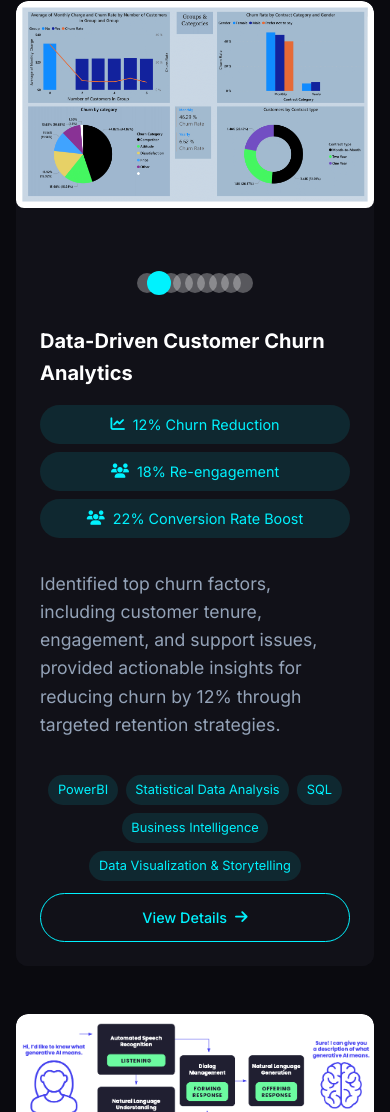
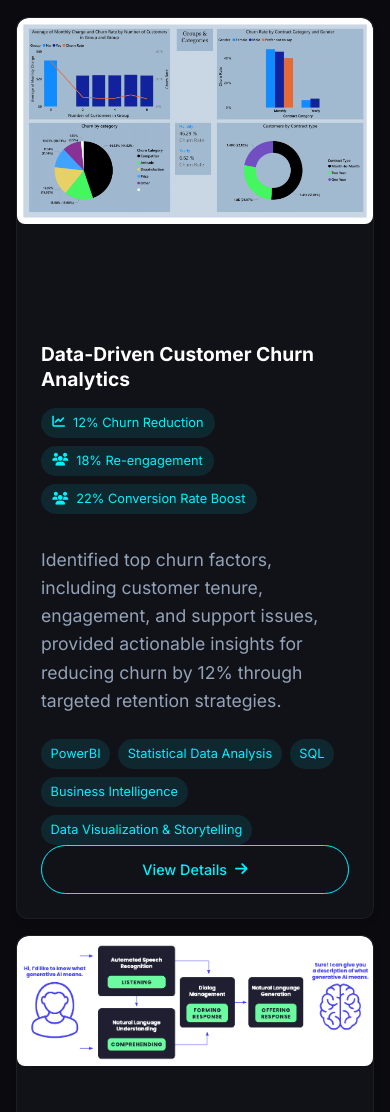
Before and after one commit to pritom02bh/pritom02bh.github.io, a plain HTML site: page index.html in a window 390 px wide. Shown: the part 1823-2935 px from the top of the page. Drawn offline with Linux system fonts and the light colour scheme.

Commit message:
mobile design update
v

```diff
--- a/styles.css
+++ b/styles.css
@@ -236,22 +236,26 @@ p {
 /* Project Cards */
 .publications {
     display: grid;
-    grid-template-columns: repeat(2, 1fr);
+    grid-template-columns: repeat(auto-fit, minmax(300px, 1fr));
     gap: 2rem;
     margin-top: 2rem;
+    padding: 0 1rem;
 }
 
 .publication {
     background: var(--bg-secondary);
     border-radius: var(--border-radius);
     overflow: hidden;
-    transition: transform var(--transition-speed) ease, box-shadow var(--transition-speed) ease;
+    transition: transform var(--transition-speed) ease;
+    border: 1px solid rgba(255, 255, 255, 0.05);
+    height: 100%;
     display: flex;
     flex-direction: column;
 }
 
 .publication:hover {
     transform: translateY(-5px);
+    box-shadow: 0 10px 20px rgba(0, 0, 0, 0.2);
 }
 
 /* Project Slider */
@@ -276,50 +280,20 @@ p {
     width: 100%;
     height: 100%;
     object-fit: cover;
-    transition: opacity 0.5s ease-in-out, transform 0.5s ease-in-out;
     opacity: 0;
-    transform: scale(1.05);
-    z-index: 0;
+    transition: opacity 0.5s ease-in-out;
 }
 
 .slider-image.active {
     opacity: 1;
-    transform: scale(1);
-    z-index: 1;
-}
-
-/* Slider Navigation */
-.slider-nav {
-    position: absolute;
-    bottom: 1rem;
-    left: 50%;
-    transform: translateX(-50%);
-    display: flex;
-    gap: 0.5rem;
-    z-index: 2;
-}
-
-.slider-dot {
-    width: 8px;
-    height: 8px;
-    border-radius: 50%;
-    background: rgba(255, 255, 255, 0.3);
-    cursor: pointer;
-    transition: all var(--transition-speed);
-}
-
-.slider-dot.active {
-    background: var(--accent-primary);
-    transform: scale(1.2);
 }
 
 /* Project Content */
 .publication .content {
+    padding: 1.5rem;
     flex: 1;
     display: flex;
     flex-direction: column;
-    padding: 1.5rem;
-    background: var(--bg-secondary);
 }
 
 .project-header {
@@ -327,10 +301,18 @@ p {
 }
 
 .project-header strong {
-    font-size: 1.5rem;
+    font-size: 1.4rem;
     color: var(--text-primary);
+    display: block;
+    margin-bottom: 0.5rem;
+    line-height: 1.3;
+}
+
+.project-description {
+    color: var(--text-secondary);
+    font-size: 0.95rem;
+    line-height: 1.6;
     margin-bottom: 1rem;
-    display: block;
 }
 
 .project-stats {
@@ -341,7 +323,7 @@ p {
 }
 
 .stat {
-    display: flex;
+    display: inline-flex;
     align-items: center;
     gap: 0.5rem;
     background: rgba(0, 242, 254, 0.1);
@@ -349,21 +331,26 @@ p {
     border-radius: 100px;
     font-size: 0.9rem;
     color: var(--accent-primary);
+    white-space: nowrap;
+}
+
+.tech-stack {
+    margin-top: auto;
+    padding-top: 1rem;
 }
 
 .tech-tags {
     display: flex;
     flex-wrap: wrap;
-    gap: 0.5rem; /* Reduced gap */
-    margin: 0.75rem 0;
+    gap: 0.5rem;
 }
 
 .tech-tag {
     background: rgba(0, 242, 254, 0.1);
     color: var(--accent-primary);
-    padding: 0.4rem 0.8rem; /* Reduced padding */
+    padding: 0.4rem 0.8rem;
     border-radius: 100px;
-    font-size: 0.85rem; /* Slightly smaller font size */
+    font-size: 0.85rem;
     transition: all var(--transition-speed);
 }
 
@@ -570,10 +557,12 @@ p {
     .publications {
         grid-template-columns: 1fr;
         gap: 1.5rem;
+        padding: 0 0.5rem;
     }
 
     .publication {
-        margin-bottom: 1.5rem;
+        margin-bottom: 0;
+        box-shadow: 0 4px 6px rgba(0, 0, 0, 0.1);
     }
 
     .project-slider {
@@ -582,16 +571,37 @@ p {
 
     .project-header strong {
         font-size: 1.25rem;
+        text-align: left;
+    }
+
+    .project-description {
+        font-size: 0.9rem;
+        text-align: left;
     }
 
     .project-stats {
-        flex-direction: column;
+        flex-direction: row;
+        flex-wrap: wrap;
+        justify-content: flex-start;
         gap: 0.5rem;
     }
 
     .stat {
-        width: 100%;
-        justify-content: center;
+        font-size: 0.85rem;
+        padding: 0.4rem 0.8rem;
+    }
+
+    .tech-stack {
+        margin-top: 1rem;
+    }
+
+    .tech-tags {
+        justify-content: flex-start;
+    }
+
+    .tech-tag {
+        font-size: 0.8rem;
+        padding: 0.3rem 0.6rem;
     }
 
     .main-content h2 {
@@ -667,6 +677,28 @@ p {
     .tech-tag {
         font-size: 0.8rem;
         padding: 0.3rem 0.6rem;
+    }
+
+    .publications {
+        padding: 0;
+        gap: 1rem;
+    }
+
+    .publication {
+        border-radius: var(--border-radius);
+    }
+
+    .project-header strong {
+        font-size: 1.2rem;
+    }
+
+    .project-description {
+        font-size: 0.85rem;
+    }
+
+    .stat {
+        font-size: 0.8rem;
+        padding: 0.3rem 0.7rem;
     }
 }
 
```
